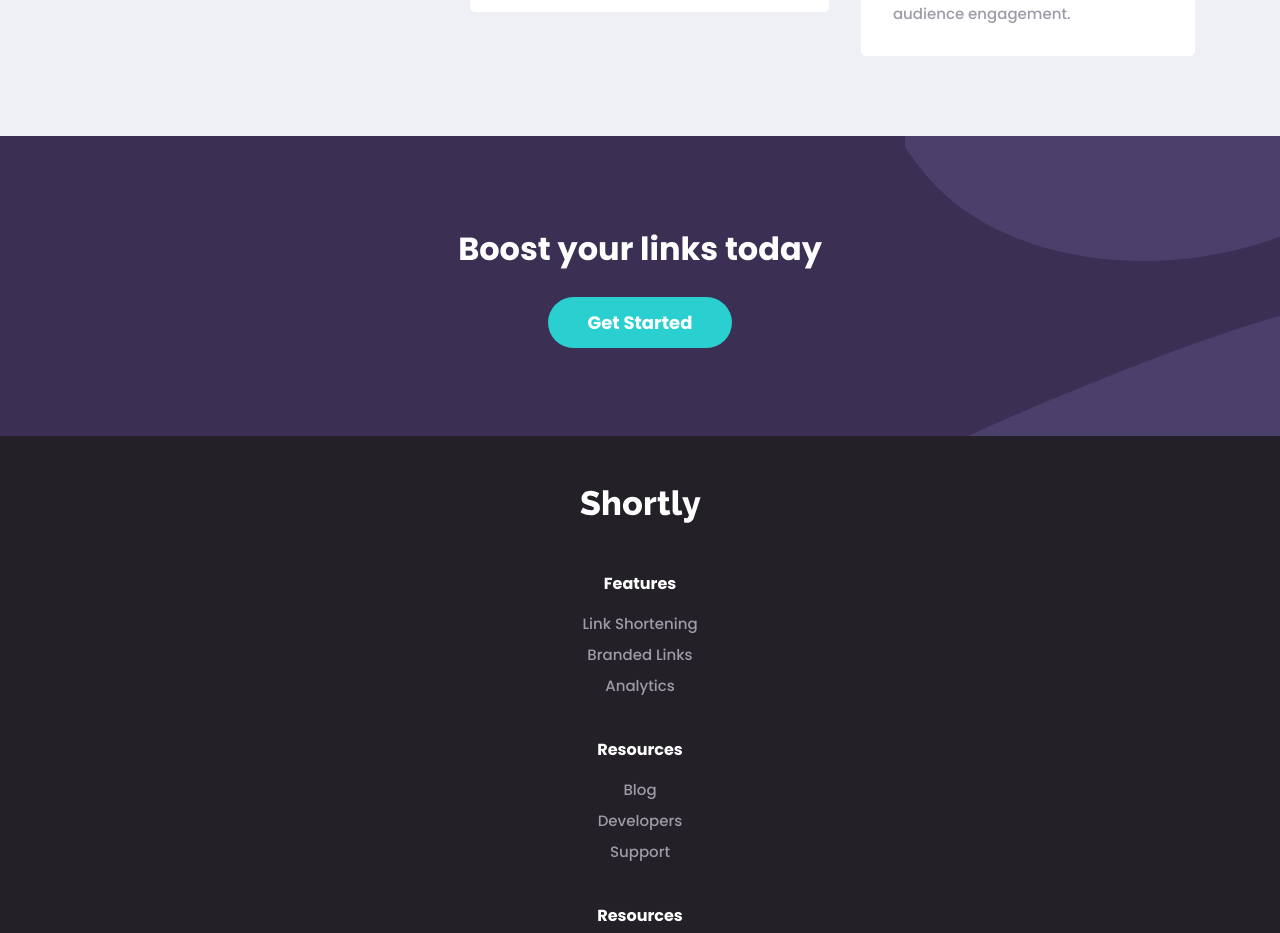
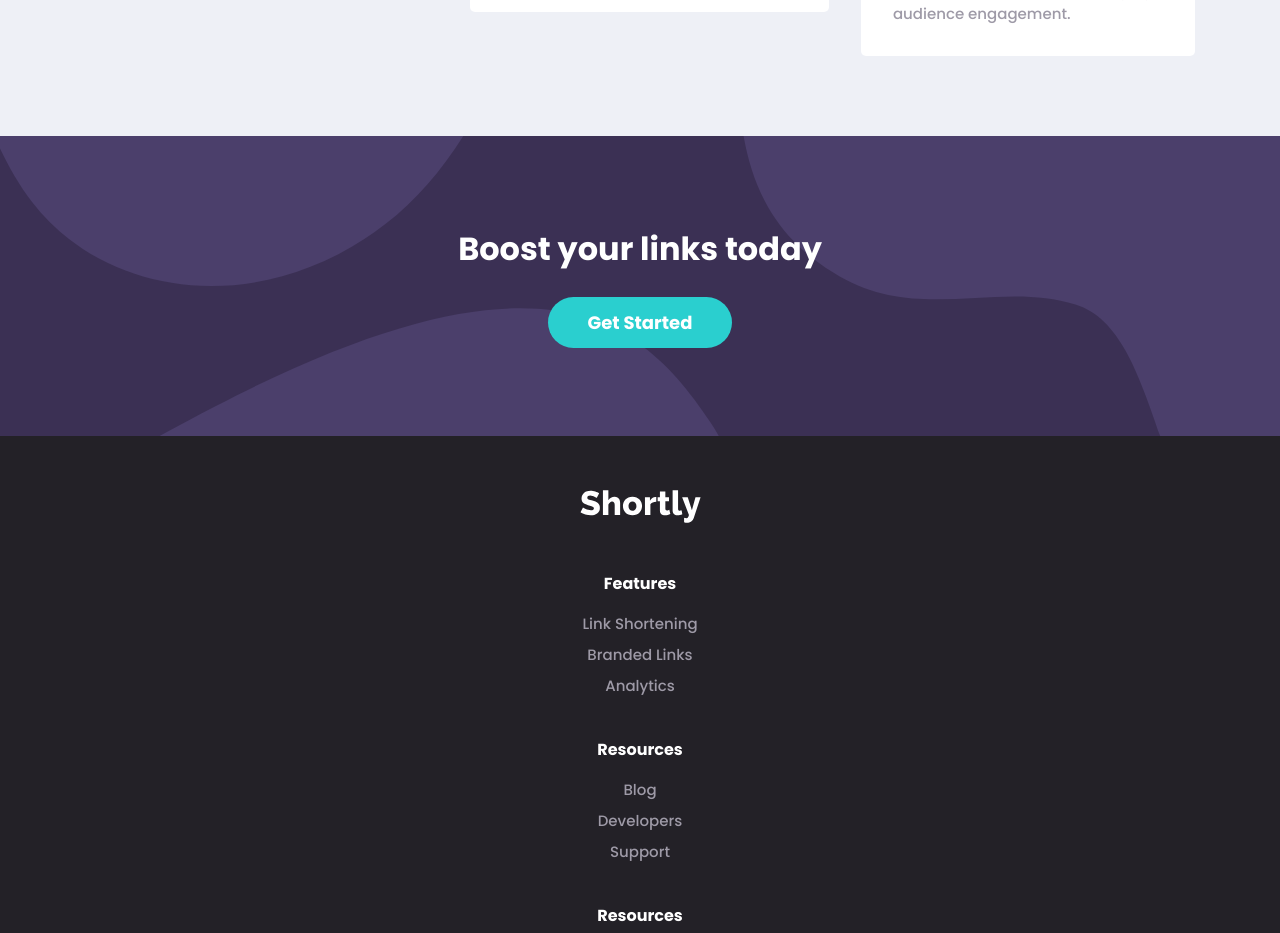
Before and after one commit to TylerAPfledderer/url-shortening-api, a Vue app: page / in a window 1280 px wide. Shown: the part 1540-2473 px from the top of the page. Built offline with nearby package versions, Linux system fonts and the light colour scheme.

Commit message:
feat(App.vue): Update styling for Boost CTA section for desktop screen sizes.

```diff
--- a/src/App.vue
+++ b/src/App.vue
@@ -150,7 +150,7 @@
         </ul>
       </div>
     </section>
-    <section class="BoostCtaSection">
+    <section class="BoostCtaSection background-pattern">
       <h3>Boost your links today</h3>
       <a class="LinkButton LinkButton--solid" href="#">Get Started</a>
     </section>
@@ -740,13 +740,24 @@ main {
 /* == Boost CTA Section == */
 
 .BoostCtaSection {
-  background: url('~@/assets/bg-boost-mobile.svg') no-repeat center right/contain var(--primary-violet);
   color: white;
   display: flex;
   flex-direction: column;
   height: 300px;
   justify-content: center;
   align-items: center;
+}
+
+.BoostCtaSection.background-pattern {
+  background-image: url('~@/assets/bg-boost-mobile.svg');
+  background-position: center right;
+  background-size: 100% 100%;
+}
+
+@media (min-width: 768px) {
+  .BoostCtaSection.background-pattern {
+    background-image: url('~@/assets/bg-boost-desktop.svg');
+  }
 }
 
 /* == Footer == */
```
